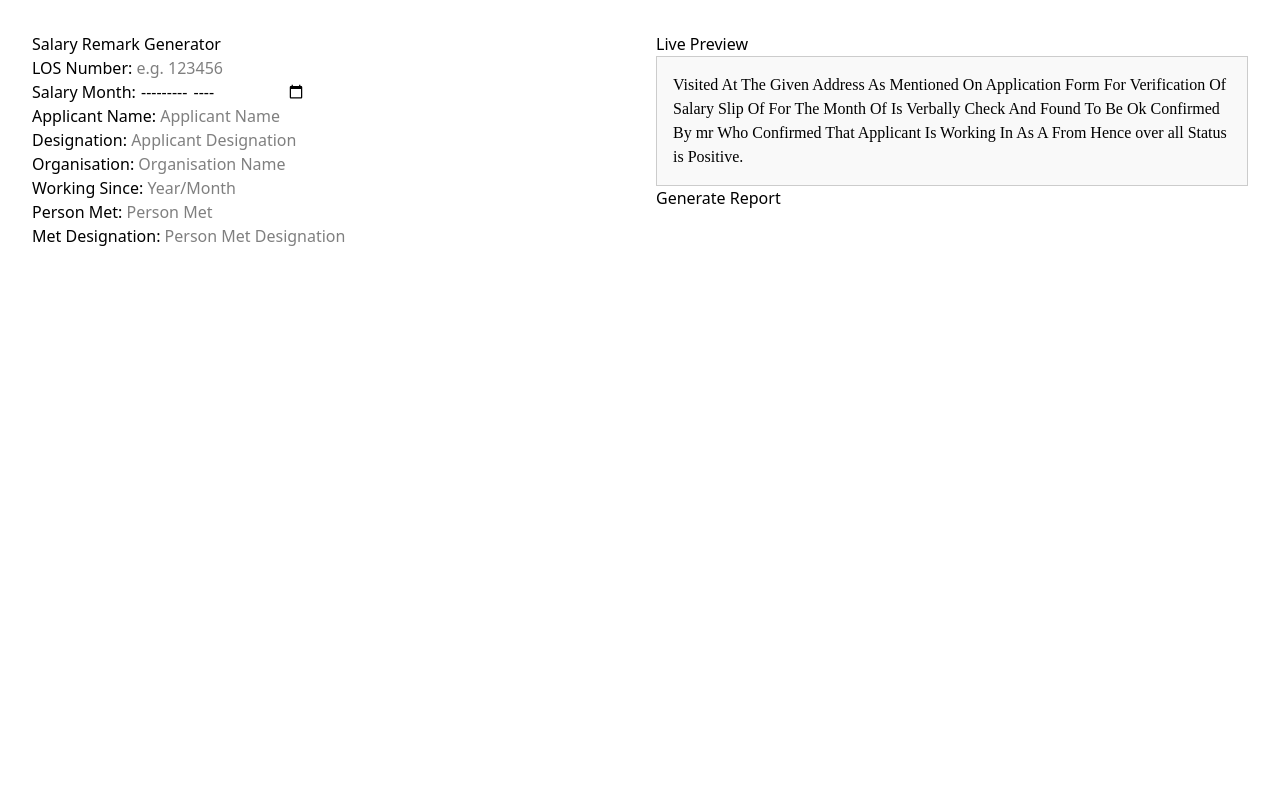
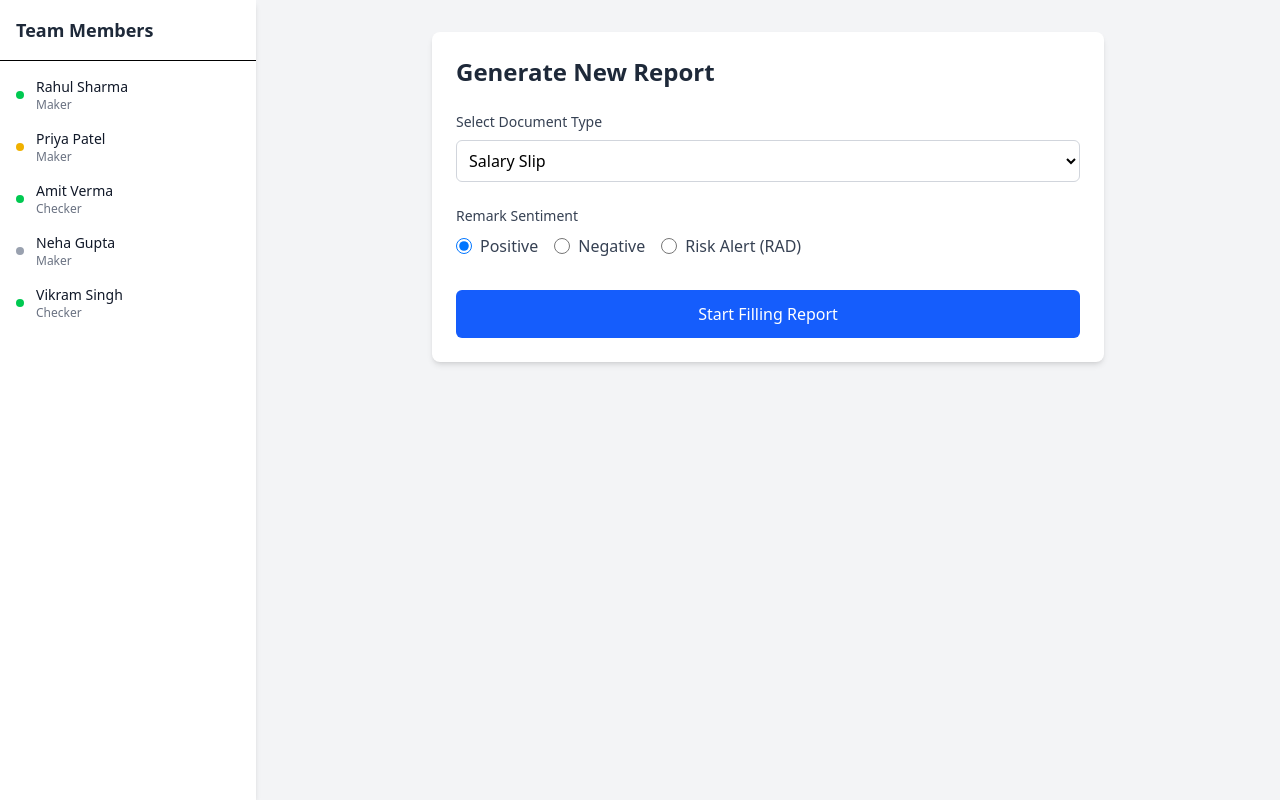
Before and after one commit to Ansh-gajbhiye/RemarkFlow, a React (Vite) app in the folder Client/: page / in a window 1280 px wide. Built offline with nearby package versions, Linux system fonts and the light colour scheme.

Commit message:
Added initial UI for Dashboard and Pages

```diff
--- a/Client/package.json
+++ b/Client/package.json
@@ -14,6 +14,7 @@
     "react": "^19.2.0",
     "react-dom": "^19.2.0",
     "react-hook-form": "^7.71.1",
+    "react-router-dom": "^7.13.0",
     "tailwindcss": "^4.1.18"
   },
   "devDependencies": {
--- a/Client/src/App.jsx
+++ b/Client/src/App.jsx
@@ -1,28 +1,12 @@
-import React from 'react';
-import { useForm } from 'react-hook-form';
+import { Routes, Route } from 'react-router-dom';
+import Dashboard from './Pages/DashboardPage';
+import FormInput from './Components/FormInput';
 
 export default function App() {
-  const { register, handleSubmit, formState: { errors } } = useForm();
-  const onSubmit = data => console.log(data);
-  console.log(errors);
-
   return (
-    <form onSubmit={handleSubmit(onSubmit)}>
-      <input type="text" placeholder="sna" {...register("sna", {required: true})} />
-      <input type="text" placeholder="Last name" {...register("Last name", {required: true, maxLength: 100})} />
-      <input type="text" placeholder="Email" {...register("Email", {required: true, pattern: /^\S+@\S+$/i})} />
-      <input type="tel" placeholder="Mobile number" {...register("Mobile number", {required: true, minLength: 6, maxLength: 12})} />
-      <select {...register("Title", { required: true })}>
-        <option value="Mr">Mr</option>
-        <option value="Mrs">Mrs</option>
-        <option value="Miss">Miss</option>
-        <option value="Dr">Dr</option>
-      </select>
-
-      <input {...register("Developer", { required: true })} type="radio" value="Yes" />
-      <input {...register("Developer", { required: true })} type="radio" value="No" />
-
-      <input type="submit" />
-    </form>
+    <Routes>
+      <Route path="/" element={<Dashboard />} />
+      <Route path="/form" element={<FormInput />} />
+    </Routes>
   );
 }
--- /dev/null
+++ b/Client/src/Pages/DashboardPage.jsx
@@ -0,0 +1,130 @@
+import React, { useState } from 'react';
+import { useNavigate } from 'react-router-dom';
+
+// Mock team members data
+const teamMembers = [
+  { id: 1, name: 'Rahul Sharma', role: 'Maker', status: 'online' },
+  { id: 2, name: 'Priya Patel', role: 'Maker', status: 'idle' },
+  { id: 3, name: 'Amit Verma', role: 'Checker', status: 'online' },
+  { id: 4, name: 'Neha Gupta', role: 'Maker', status: 'offline' },
+  { id: 5, name: 'Vikram Singh', role: 'Checker', status: 'online' },
+];
+
+const Dashboard = () => {
+  const navigate = useNavigate();
+  const [docType, setDocType] = useState('salary');
+  const [sentiment, setSentiment] = useState('positive');
+
+  const handleStartReport = () => {
+    // Navigate to form input page, passing selected options via state
+    navigate('/form', { state: { documentType: docType, sentiment } });
+  };
+
+  return (
+    <div className="flex h-screen bg-gray-100">
+      {/* Left Sidebar – Team Members */}
+      <aside className="w-64 bg-white shadow-md flex flex-col">
+        <div className="p-4 border-b">
+          <h2 className="text-lg font-semibold text-gray-800">Team Members</h2>
+        </div>
+        <ul className="flex-1 overflow-y-auto p-2">
+          {teamMembers.map((member) => (
+            <li key={member.id} className="flex items-center p-2 hover:bg-gray-50 rounded">
+              <span
+                className={`w-2 h-2 rounded-full mr-3 ${
+                  member.status === 'online'
+                    ? 'bg-green-500'
+                    : member.status === 'idle'
+                    ? 'bg-yellow-500'
+                    : 'bg-gray-400'
+                }`}
+              />
+              <div>
+                <p className="text-sm font-medium text-gray-900">{member.name}</p>
+                <p className="text-xs text-gray-500">{member.role}</p>
+              </div>
+            </li>
+          ))}
+        </ul>
+      </aside>
+
+      {/* Right Main Area */}
+      <main className="flex-1 p-8">
+        <div className="max-w-2xl mx-auto bg-white rounded-lg shadow-md p-6">
+          <h1 className="text-2xl font-bold text-gray-800 mb-6">Generate New Report</h1>
+
+          {/* Document Type Selection */}
+          <div className="mb-6">
+            <label className="block text-sm font-medium text-gray-700 mb-2">
+              Select Document Type
+            </label>
+            <select
+              value={docType}
+              onChange={(e) => setDocType(e.target.value)}
+              className="w-full p-2 border border-gray-300 rounded-md focus:ring-blue-500 focus:border-blue-500"
+            >
+              <option value="salary">Salary Slip</option>
+              <option value="bank">Bank Statement</option>
+              <option value="itr">ITR</option>
+              <option value="financial">Financial Documents</option>
+            </select>
+          </div>
+
+          {/* Sentiment Selection */}
+          <div className="mb-8">
+            <label className="block text-sm font-medium text-gray-700 mb-2">
+              Remark Sentiment
+            </label>
+            <div className="flex gap-4">
+              <label className="flex items-center">
+                <input
+                  type="radio"
+                  name="sentiment"
+                  value="positive"
+                  checked={sentiment === 'positive'}
+                  onChange={(e) => setSentiment(e.target.value)}
+                  className="h-4 w-4 text-blue-600 focus:ring-blue-500 border-gray-300"
+                />
+                <span className="ml-2 text-gray-700">Positive</span>
+              </label>
+              <label className="flex items-center">
+                <input
+                  type="radio"
+                  name="sentiment"
+                  value="negative"
+                  checked={sentiment === 'negative'}
+                  onChange={(e) => setSentiment(e.target.value)}
+                  className="h-4 w-4 text-blue-600 focus:ring-blue-500 border-gray-300"
+                />
+                <span className="ml-2 text-gray-700">Negative</span>
+              </label>
+              <label className="flex items-center">
+                <input
+                  type="radio"
+                  name="sentiment"
+                  value="risk"
+                  checked={sentiment === 'risk'}
+                  onChange={(e) => setSentiment(e.target.value)}
+                  className="h-4 w-4 text-blue-600 focus:ring-blue-500 border-gray-300"
+                />
+                <span className="ml-2 text-gray-700">Risk Alert (RAD)</span>
+              </label>
+            </div>
+          </div>
+
+          {/* Start Button */}
+          <button
+            onClick={handleStartReport}
+            className="w-full bg-blue-600 hover:bg-blue-700 text-white font-medium py-3 px-4 rounded-md transition duration-150 ease-in-out focus:outline-none focus:ring-2 focus:ring-blue-500 focus:ring-offset-2"
+          >
+            Start Filling Report
+          </button>
+
+          {/* Optional: Recent reports or quick info can go here */}
+        </div>
+      </main>
+    </div>
+  );
+};
+
+export default Dashboard;
--- a/Client/src/main.jsx
+++ b/Client/src/main.jsx
@@ -1,11 +1,11 @@
-import { StrictMode } from 'react'
-import { createRoot } from 'react-dom/client'
-import './index.css'
-import App from './App.jsx'
-import FormInput from './Components/FormInput'
+import { StrictMode } from 'react';
+import { BrowserRouter } from 'react-router-dom';
+import { createRoot } from 'react-dom/client';
+import './index.css';
+import App from './App.jsx';   // Note: just App, not App.jsx
 
 createRoot(document.getElementById('root')).render(
-  <StrictMode>
-    <FormInput />
-  </StrictMode>,
-)
+  <BrowserRouter>
+    <App />
+  </BrowserRouter>
+);
```
Also changed, not shown: Client/src/Components/FormInput.jsx (line endings or trailing spaces), Client/src/Features/TeamSidebar.jsx (added), 1 other file (tests, documents, lock files or other folders).
